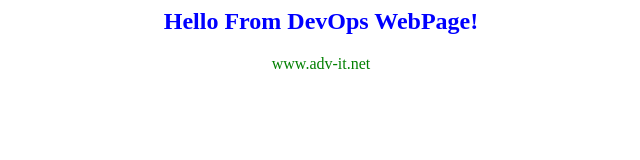
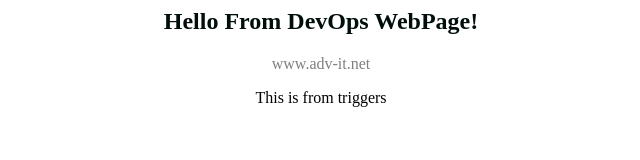
Before and after one commit to AlexRSN55/app-for-jenkins, a plain HTML site: page index.html in a window 1280 px wide. Shown: the whole page, without its empty margins (319-959 px from the left). Drawn offline with Linux system fonts and the light colour scheme.

Commit message:
Adeed new string

```diff
--- a/index.html
+++ b/index.html
@@ -1,8 +1,9 @@
 <html>
-<body background=black>
+<body background=yellow>
 <center>
-<h2><font color=blue>Hello From DevOps WebPage!</font></h2>
-<font color=green>www.adv-it.net</font>
+<h2><font color=rec>Hello From DevOps WebPage!</font></h2>
+<font color=grey>www.adv-it.net</font>
+<p>This is from triggers</p>
 </center>
 </body>
 </html>
```
